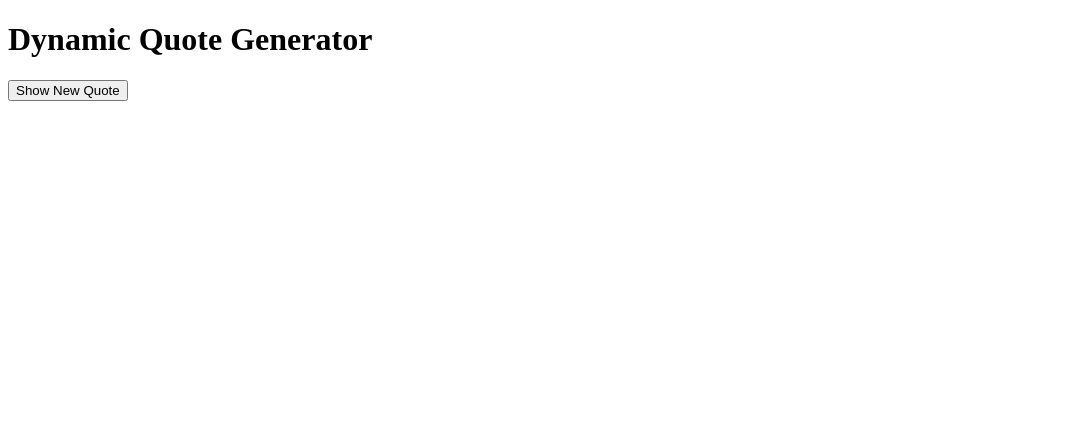
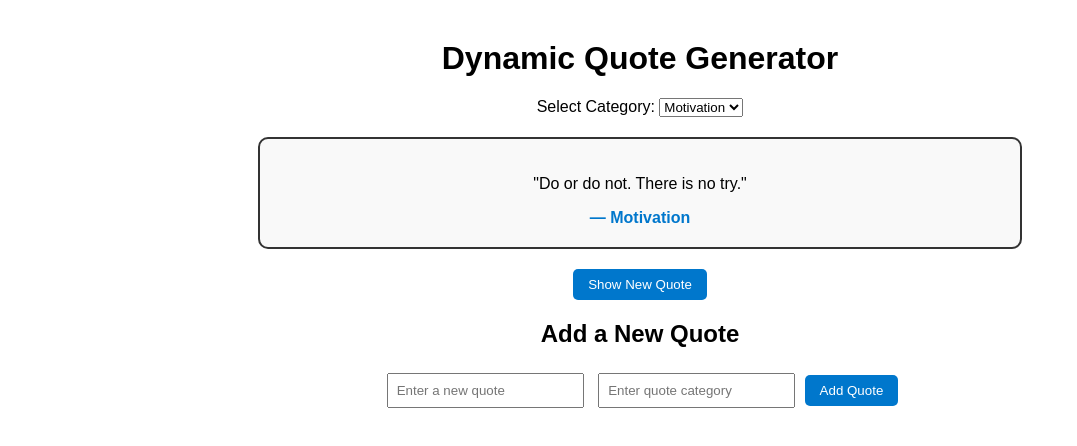
Before and after one commit to RamseyToo/alx_fe_javascript, a plain HTML site: page dom-manipulation/index.html in a window 1280 px wide. Shown: the whole page, without its empty margins (0-1077 px from the left). Drawn offline with Linux system fonts and the light colour scheme.

Commit message:
DOM Manipulation

```diff
--- a/dom-manipulation/index.html
+++ b/dom-manipulation/index.html
@@ -1,14 +1,66 @@
 <!DOCTYPE html>
 <html lang="en">
 <head>
-    <meta charset="UTF-8">
-    <meta name="viewport" content="width=device-width, initial-scale=1.0">
+  <meta charset="UTF-8" />
+  <meta name="viewport" content="width=device-width, initial-scale=1.0" />
   <title>Dynamic Quote Generator</title>
+  <style>
+    body {
+      font-family: Arial, sans-serif;
+      text-align: center;
+      margin: 40px;
+    }
+    #quoteDisplay {
+      margin: 20px auto;
+      padding: 20px;
+      border: 2px solid #333;
+      border-radius: 10px;
+      width: 60%;
+      background-color: #f9f9f9;
+    }
+    .category {
+      font-weight: bold;
+      color: #0077cc;
+    }
+    form {
+      margin-top: 20px;
+    }
+    input {
+      padding: 8px;
+      margin: 5px;
+    }
+    button {
+      padding: 8px 15px;
+      cursor: pointer;
+      background-color: #0077cc;
+      border: none;
+      color: white;
+      border-radius: 5px;
+    }
+    button:hover {
+      background-color: #005fa3;
+    }
+  </style>
 </head>
 <body>
   <h1>Dynamic Quote Generator</h1>
+
+  <div>
+    <label for="categorySelect">Select Category:</label>
+    <select id="categorySelect"></select>
+  </div>
+
   <div id="quoteDisplay"></div>
+
   <button id="newQuote">Show New Quote</button>
+
+  <h2>Add a New Quote</h2>
+  <div>
+    <input id="newQuoteText" type="text" placeholder="Enter a new quote" />
+    <input id="newQuoteCategory" type="text" placeholder="Enter quote category" />
+    <button id="addQuote">Add Quote</button>
+  </div>
+
   <script src="script.js"></script>
 </body>
 </html>
--- a/dom-manipulation/script.js
+++ b/dom-manipulation/script.js
@@ -1,5 +1,97 @@
-<div>
-    <input id="newQuoteText" type="text" placeholder="Enter a new quote" />
-    <input id="newQuoteCategory" type="text" placeholder="Enter quote category" />
-    <button onclick="addQuote()">Add Quote</button>
-  </div>
+// ==============================
+// Dynamic Quote Generator
+// ==============================
+
+// Initial quotes data
+let quotes = [
+  { text: "The best way to get started is to quit talking and begin doing.", category: "Motivation" },
+  { text: "Success is not final, failure is not fatal: It is the courage to continue that counts.", category: "Inspiration" },
+  { text: "In the middle of every difficulty lies opportunity.", category: "Wisdom" },
+  { text: "Do or do not. There is no try.", category: "Motivation" }
+];
+
+// DOM Elements
+const quoteDisplay = document.getElementById("quoteDisplay");
+const newQuoteBtn = document.getElementById("newQuote");
+const categorySelect = document.getElementById("categorySelect");
+const addQuoteBtn = document.getElementById("addQuote");
+const newQuoteText = document.getElementById("newQuoteText");
+const newQuoteCategory = document.getElementById("newQuoteCategory");
+
+// Initialize category dropdown
+function populateCategories() {
+  // Clear existing options
+  categorySelect.innerHTML = "";
+
+  // Get unique categories
+  const categories = [...new Set(quotes.map(q => q.category))];
+
+  // Create dropdown options dynamically
+  categories.forEach(cat => {
+    const option = document.createElement("option");
+    option.value = cat;
+    option.textContent = cat;
+    categorySelect.appendChild(option);
+  });
+}
+
+// Display random quote based on selected category
+function showRandomQuote() {
+  const selectedCategory = categorySelect.value;
+  const filteredQuotes = quotes.filter(q => q.category === selectedCategory);
+
+  if (filteredQuotes.length === 0) {
+    quoteDisplay.innerHTML = `<p>No quotes found for this category.</p>`;
+    return;
+  }
+
+  const randomIndex = Math.floor(Math.random() * filteredQuotes.length);
+  const quote = filteredQuotes[randomIndex];
+
+  // Create dynamic DOM elements
+  quoteDisplay.innerHTML = ""; // Clear previous quote
+  const quoteText = document.createElement("p");
+  const quoteCategory = document.createElement("span");
+
+  quoteText.textContent = `"${quote.text}"`;
+  quoteCategory.textContent = `— ${quote.category}`;
+  quoteCategory.classList.add("category");
+
+  quoteDisplay.appendChild(quoteText);
+  quoteDisplay.appendChild(quoteCategory);
+}
+
+// Add new quote dynamically
+function addQuote() {
+  const text = newQuoteText.value.trim();
+  const category = newQuoteCategory.value.trim();
+
+  if (!text || !category) {
+    alert("Please enter both quote text and category!");
+    return;
+  }
+
+  // Add to quotes array
+  quotes.push({ text, category });
+
+  // Update category list if new category added
+  populateCategories();
+
+  // Clear input fields
+  newQuoteText.value = "";
+  newQuoteCategory.value = "";
+
+  // Optional: automatically select new category
+  categorySelect.value = category;
+
+  // Show new quote
+  showRandomQuote();
+}
+
+// Event listeners
+newQuoteBtn.addEventListener("click", showRandomQuote);
+addQuoteBtn.addEventListener("click", addQuote);
+
+// Initialize app
+populateCategories();
+showRandomQuote();
```
Lines whose indentation alone changed are shown as unchanged.
